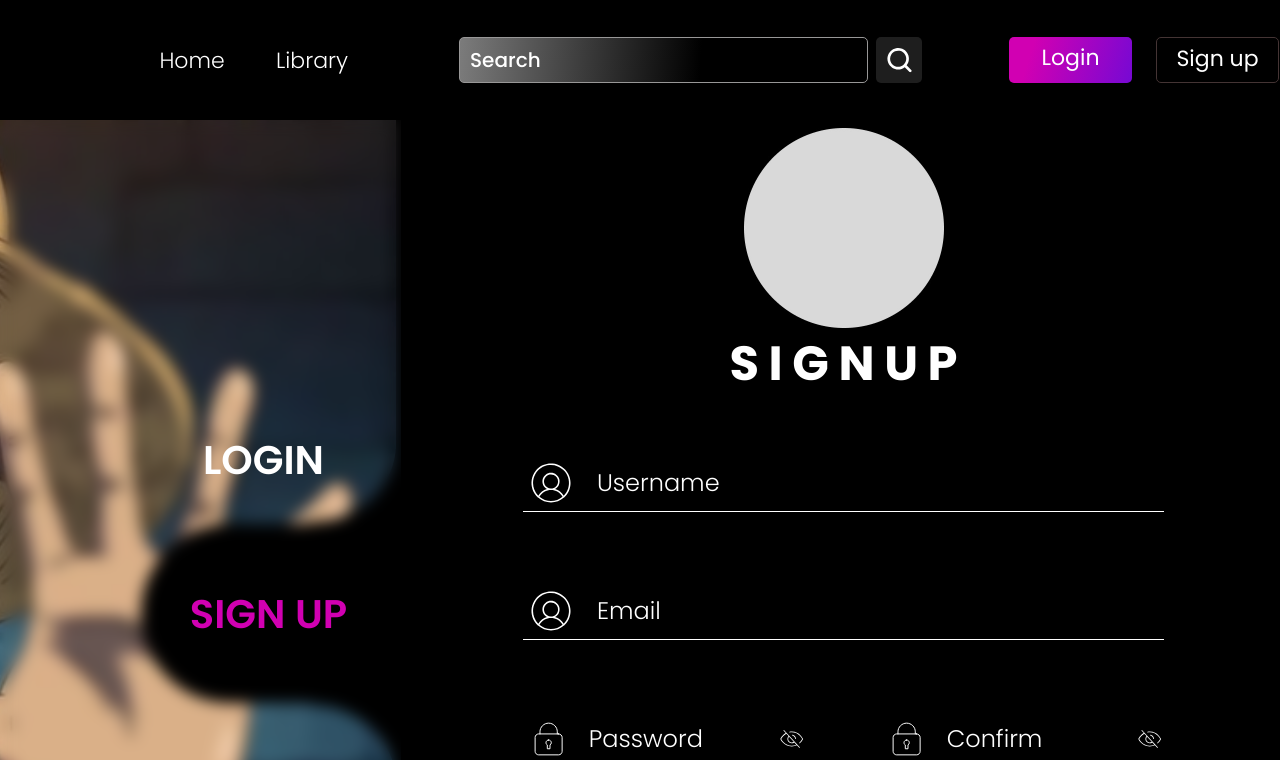
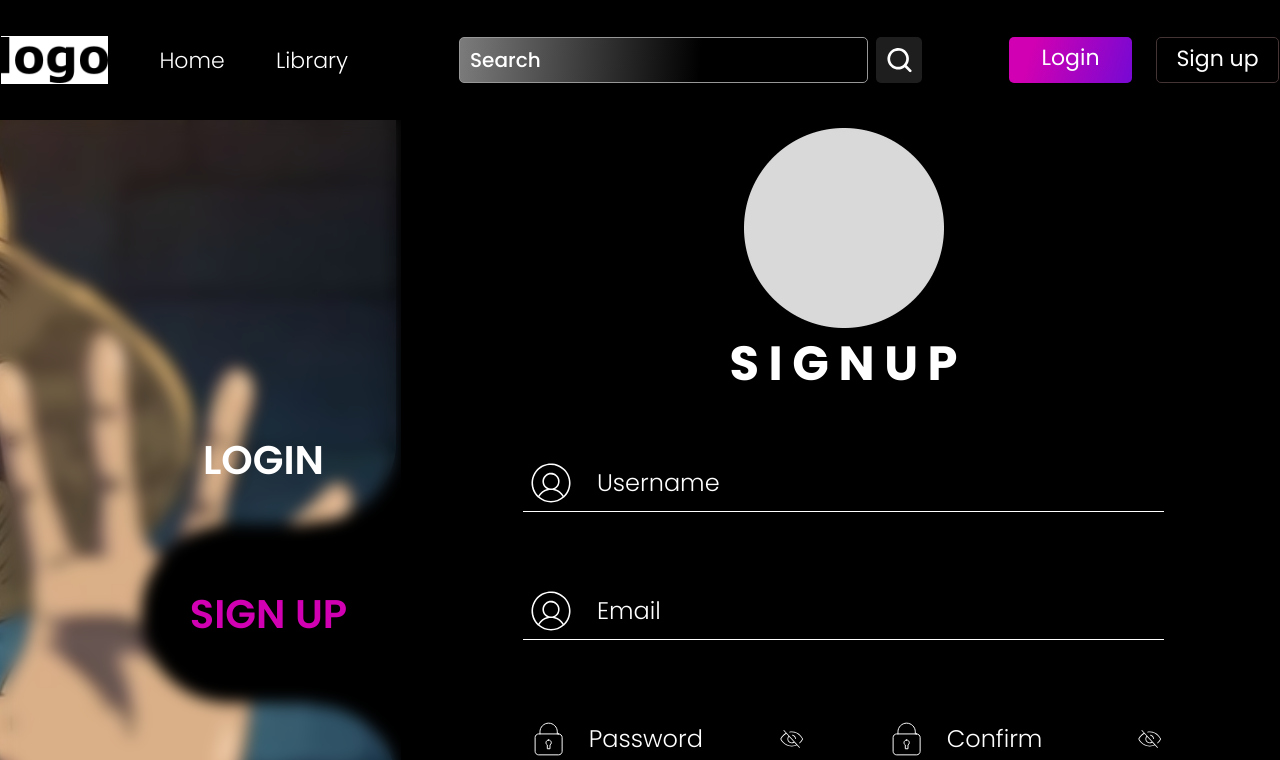
Before and after one commit to OsamaHayyan/Manga-AR-Client-side, a Next.js app: page /user/signup in a window 1280 px wide. Shown: the top 760 px of the page. Built offline with nearby package versions, Linux system fonts and the light colour scheme.

Commit message:
hide admin option for normal user

```diff
--- a/components/navbar/Navbar.tsx
+++ b/components/navbar/Navbar.tsx
@@ -70,7 +70,10 @@ export default function Navbar({ user }: Props) {
   return (
     <div className={navbarStyle.container}>
       <section className={navbarStyle.section1}>
-        <div className={navbarStyle.logoContainer}>
+        <div
+          className={navbarStyle.logoContainer}
+          style={{ background: "white" }}
+        >
           <Image src={logo} alt="logo" className={navbarStyle.logo} fill />
         </div>
         <Link
@@ -142,6 +145,7 @@ export default function Navbar({ user }: Props) {
                 cursor: "pointer",
               }}
             />
+            {user.admin && (
               <div
                 className={navbarStyle.userOptionsContainer}
                 style={hideOptions ? { display: "none" } : null}
@@ -167,6 +171,7 @@ export default function Navbar({ user }: Props) {
                   <p className={navbarStyle.userOptionText}>Add Chapter</p>
                 </div>
               </div>
+            )}
           </>
         ) : (
           <>
```
Lines whose indentation alone changed are shown as unchanged.
